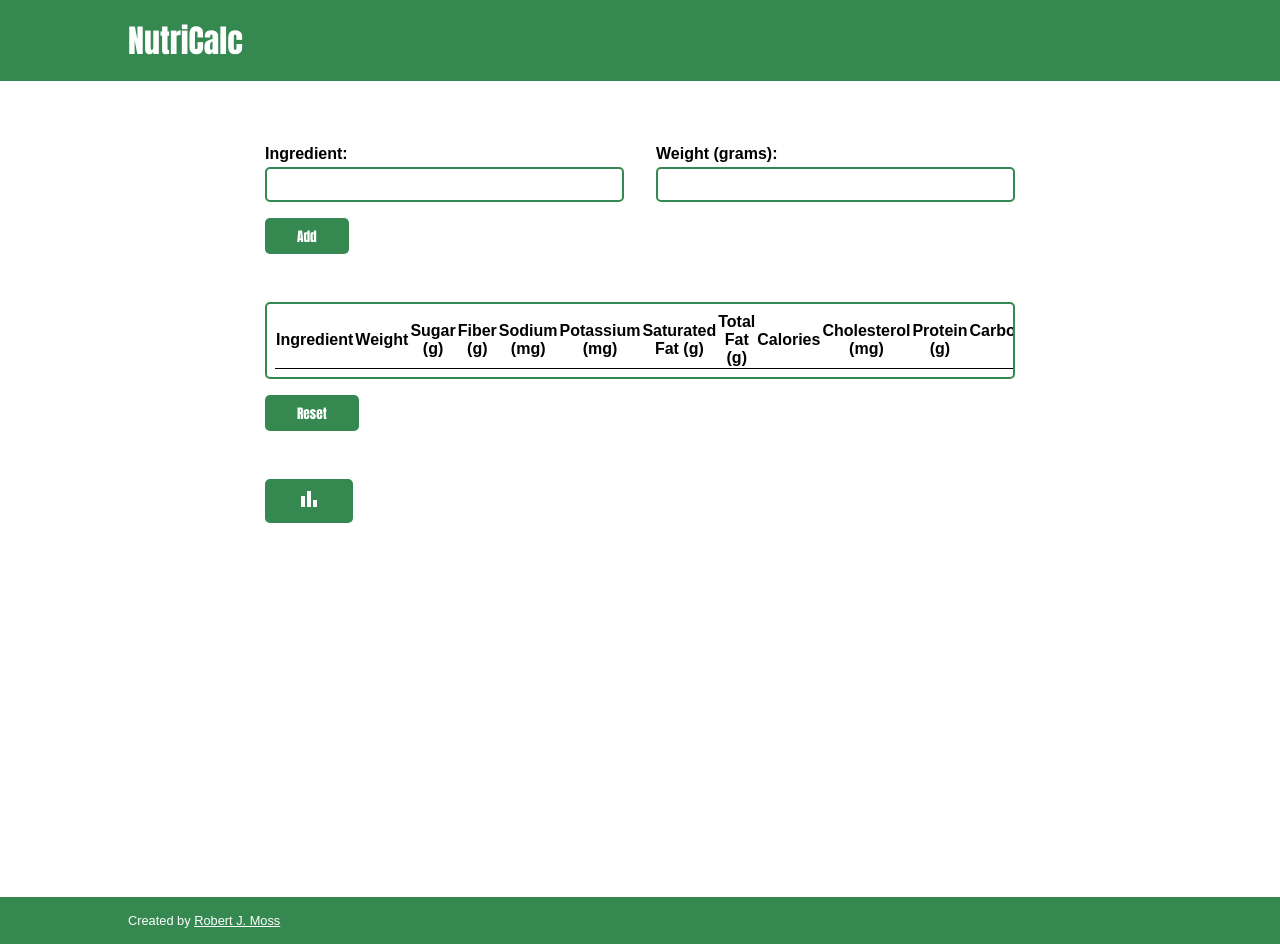
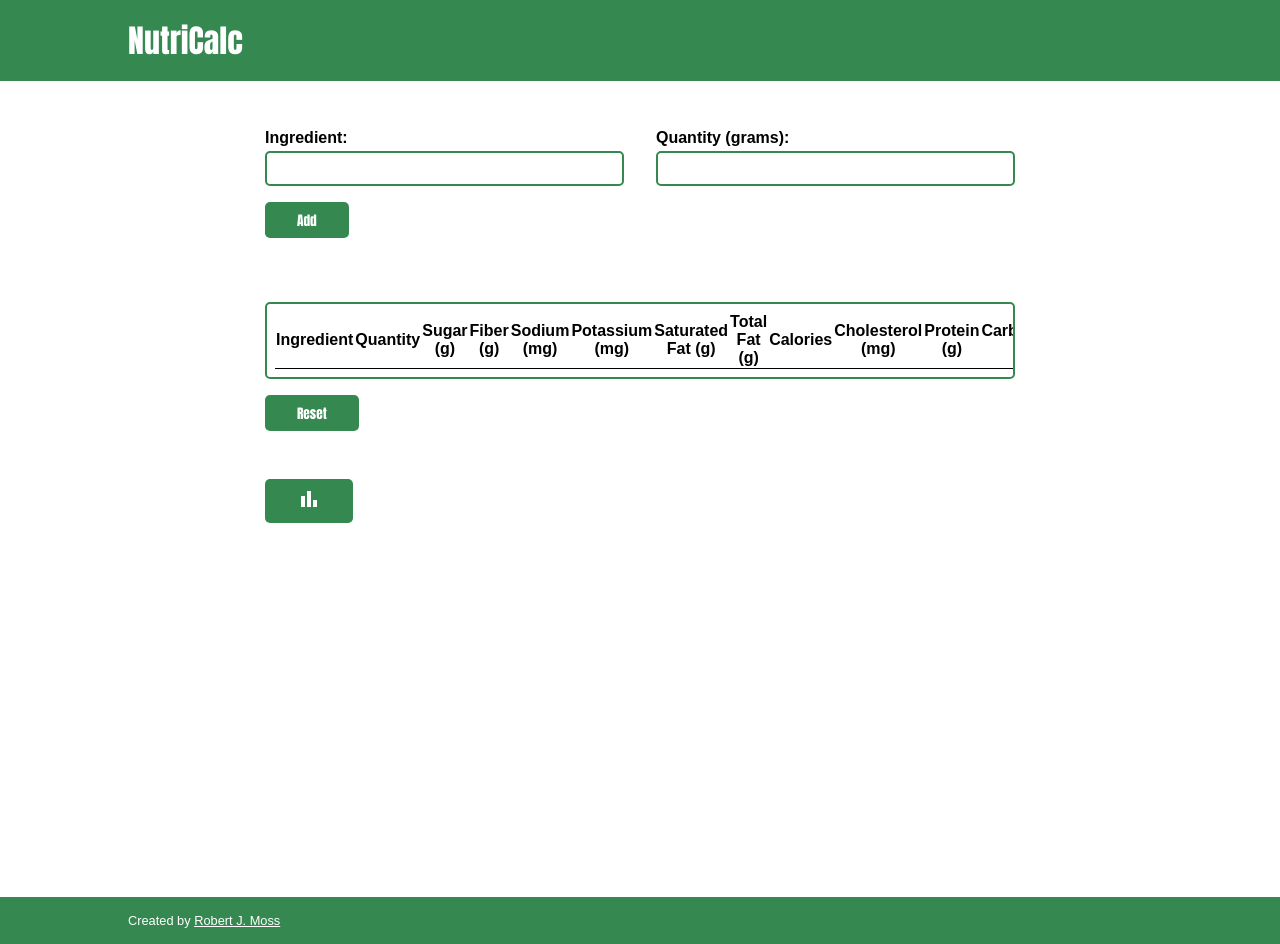
Before and after one commit to rmoss08/nutrition-calculator, a React (Create React App) app: page / in a window 1280 px wide. Built offline with nearby package versions, Linux system fonts and the light colour scheme.

Commit message:
refactor: edits variable, function, and argument names throughout app to imrpove readability

```diff
--- a/src/components/IngredientForm.js
+++ b/src/components/IngredientForm.js
@@ -1,5 +1,5 @@
 import axios from 'axios';
-import { useEffect, useMemo, useState } from 'react';
+import { useMemo, useState } from 'react';
 import { useDispatch, useSelector } from 'react-redux';
 import { mealActions } from '../store/meal-slice';
 import Error from './Error';
@@ -22,22 +22,22 @@ const TEST_CUCUMBER = {
 const INGREDIENT_LIMIT = 50;
 
 const ERROR_MESSAGES = {
-  ingredientLimitReached: 'You have reached the ingredient limit',
-  apiConnectionError: 'Sorry, something went wrong. Please try again later',
+  ingredientLimitMet: 'You have reached the ingredient limit',
+  apiConnectionDown: 'Sorry, something went wrong. Please try again later',
   invalidIngredient: 'Please enter a valid ingredient',
 };
 
-export const calculateWeightedValues = (ingredient, newQuantity = false) => {
+export const calculateWeightedNutrition = (ingredient, newQuantity = false) => {
   const quantity = newQuantity ? newQuantity : ingredient.userQuantity_g;
   const servingSizeFactor = quantity / ingredient.apiServingSize_g;
   let weightedNutrition = {};
   const apiNutrition = ingredient.apiNutrition;
 
-  for (const key in apiNutrition) {
-    if (key !== 'serving_size_g') {
-      const nutritionValue = apiNutrition[key];
+  for (const nutrient in apiNutrition) {
+    if (nutrient !== 'serving_size_g') {
+      const nutritionValue = apiNutrition[nutrient];
       const weightedValue = nutritionValue * servingSizeFactor;
-      weightedNutrition[key] = Number(weightedValue.toFixed(1));
+      weightedNutrition[nutrient] = Number(weightedValue.toFixed(1));
     }
   }
 
@@ -45,23 +45,22 @@ export const calculateWeightedValues = (ingredient, newQuantity = false) => {
 };
 
 const IngredientForm = () => {
+  const [isInvalidIngredient, setIsInvalidIngredient] = useState(false);
+  const [isIngredientLimitMet, setIsIngredientLimitMet] = useState(false);
+  const [isAPIConnectionDown, setIsAPIConnectionDown] = useState(false);
+
   const dispatch = useDispatch();
-  const numberOfIngredients = useSelector(
-    (state) => state.meal.ingredients
-  ).length;
+  const ingredients = useSelector((state) => state.meal.ingredients);
+  const numberOfIngredients = ingredients.length;
 
-  const [isInvalidIngredient, setIsInvalidIngredient] = useState(false);
-  const [isIngredientLimitReached, setIsIngredientLimitReached] =
-    useState(false);
-  const [isAPIConnectionError, setIsAPIConnectionError] = useState(false);
+  const convertToFloat = (objectToConvert) => {
+    let floatObject = {};
 
-  const convertToFloat = (object) => {
-    let formattedData = {};
-    for (const key in object) {
-      formattedData[key] = parseFloat(object[key]);
+    for (const key in objectToConvert) {
+      floatObject[key] = parseFloat(objectToConvert[key]);
     }
 
-    return formattedData;
+    return floatObject;
   };
 
   const fetchNutritionData = (ingredientName) => {
@@ -86,7 +85,7 @@ const IngredientForm = () => {
       })
       .catch((error) => {
         console.error(error);
-        setIsAPIConnectionError(true);
+        setIsAPIConnectionDown(true);
       });
   };
 
@@ -104,6 +103,7 @@ const IngredientForm = () => {
     // delete nutritionData.name;
 
     const floatNutrition = convertToFloat(TEST_CUCUMBER);
+
     const apiServingSize_g = floatNutrition['serving_size_g'];
     delete floatNutrition['serving_size_g'];
 
@@ -115,7 +115,7 @@ const IngredientForm = () => {
       apiNutrition: floatNutrition,
     };
 
-    const userNutrition = calculateWeightedValues(ingredient);
+    const userNutrition = calculateWeightedNutrition(ingredient);
     ingredient['userNutrition'] = userNutrition;
 
     return dispatch(mealActions.add(ingredient));
@@ -128,51 +128,50 @@ const IngredientForm = () => {
 
   useMemo(() => {
     if (numberOfIngredients >= INGREDIENT_LIMIT) {
-      setIsIngredientLimitReached(true);
+      setIsIngredientLimitMet(true);
     } else {
-      setIsIngredientLimitReached(false);
+      setIsIngredientLimitMet(false);
     }
   }, [numberOfIngredients]);
 
   return (
     <form onSubmit={submitHandler}>
-      <div className={styles['ingredient-form__grid']}>
-        <div className={styles['ingredient-form__field']}>
-          <label
-            htmlFor="ingredient-input"
-            className={styles['ingredient-form__field--label']}
-          >
+      <div className={styles['if__grid']}>
+        <div className={styles['if__field']}>
+          <label htmlFor="if-name-input" className={styles['if__field-label']}>
             Ingredient:
           </label>
           <input
-            id="ingredient-input"
-            className={styles['ingredient-form__field--input']}
+            id="if-name-input"
+            className={styles['if__field-input']}
             type="text"
           />
           {isInvalidIngredient && (
             <Error message={ERROR_MESSAGES.invalidIngredient} />
           )}
         </div>
-        <div className={styles['ingredient-form__field']}>
+        <div className={styles['if__field']}>
           <label
-            htmlFor="weight-input"
-            className={styles['ingredient-form__field--label']}
+            htmlFor="if-quantity-input"
+            className={styles['if__field-label']}
           >
-            Weight (grams):
+            Quantity (grams):
           </label>
           <input
-            id="weight-input"
-            className={styles['ingredient-form__field--input']}
+            id="if-quantity-input"
+            className={styles['if__field-input']}
             type="number"
             min="1"
           />
         </div>
       </div>
-      <button disabled={isIngredientLimitReached}>Add</button>
-      {isAPIConnectionError && (
+      <button className={styles['if__add-button']} disabled={isIngredientLimitMet}>
+        Add
+      </button>
+      {isAPIConnectionDown && (
         <Error message={ERROR_MESSAGES.apiConnectionError} />
       )}
-      {isIngredientLimitReached && (
+      {isIngredientLimitMet && (
         <Error message={ERROR_MESSAGES.ingredientLimitReached} />
       )}
     </form>
--- a/src/components/IngredientForm.module.css
+++ b/src/components/IngredientForm.module.css
@@ -1,22 +1,17 @@
-.ingredient-form__grid {
+.if__grid {
   display: grid;
   grid-template-columns: 1fr;
   grid-template-rows: 1fr 1fr;
-  /* row-gap: 0.25rem; */
+  row-gap: 1rem;
 }
 
-.ingredient-form__field {
-  margin: 1rem 0;
-}
-
-.ingredient-form__field--label {
+.if__field-label {
   display: block;
   font-weight: 600;
-  /* color: var(--dark-green); */
   margin: 0 0 0.25rem 0;
 }
 
-.ingredient-form__field--input {
+.if__field-input {
   box-sizing: border-box;
   border-radius: var(--border-radius-5);
   border: var(--dark-green-border);
@@ -24,15 +19,19 @@
   padding: 0.5rem;
 }
 
-.ingredient-form__field--input:focus {
+.if__field-input:focus {
   outline: none;
 }
 
+.if__add-button {
+  margin: 1rem 0;
+}
+
 @media (min-width: 400px) {
-  .ingredient-form__field {
+  .if__field {
     display: inline;
   }
-  .ingredient-form__grid {
+  .if__grid {
     grid-template-columns: 1fr 1fr;
     grid-template-rows: 1fr;
     column-gap: 2rem;
--- a/src/components/StackedBarChart.module.css
+++ b/src/components/StackedBarChart.module.css
@@ -1,4 +1,4 @@
-.barchart {
+.stacked-bar-chart {
     background-color: white;
     border: var(--dark-green-border);
     border-radius: var(--border-radius-5);
--- a/src/components/Table/QuantityInput.js
+++ b/src/components/Table/QuantityInput.js
@@ -1,6 +1,6 @@
 import { useDispatch, useSelector } from 'react-redux';
 import { mealActions } from '../../store/meal-slice';
-import { calculateWeightedValues } from '../IngredientForm';
+import { calculateWeightedNutrition } from '../IngredientForm';
 import styles from './QuantityInput.module.css';
 
 const QuantityInput = (props) => {
@@ -11,7 +11,7 @@ const QuantityInput = (props) => {
     event.preventDefault();
 
     const newQuantity = document.getElementById(`table-quantity-input-${ingredient.id}`).value;
-    const newWeightedNutrition = calculateWeightedValues(ingredient, newQuantity);
+    const newWeightedNutrition = calculateWeightedNutrition(ingredient, newQuantity);
 
     return dispatch(
       mealActions.updateIngredientQuantity({
--- a/src/components/Table/Row.js
+++ b/src/components/Table/Row.js
@@ -3,24 +3,23 @@ import RemoveIngredientButton from './RemoveIngredientButton';
 import styles from './Row.module.css';
 
 const Row = (props) => {
+  const rowData = props.rowData;
+
   const createTdElements = (tdData) => {
     let elements = [
       <td key={`name-${tdData.id}`} className={styles['row__name']}>
         {tdData.name}
       </td>,
-      // <td key={`weight-${tdData.id}`} className="text-align-right">
-      //   {tdData.userQuantity_g}
-      // </td>,
       <td key={`action-${tdData.id}`}>
         <QuantityInput ingredient={tdData} placeholder={tdData.userQuantity_g} />
       </td>,
     ];
 
     const userNutrition = tdData.userNutrition;
-    for (const key in userNutrition) {
+    for (const nutrient in userNutrition) {
       elements.push(
-        <td key={`${key}-${tdData.id}`} className="text-align-right">
-          {userNutrition[key]}
+        <td key={`${nutrient}-${tdData.id}`} className="text-align-right">
+          {userNutrition[nutrient]}
         </td>
       );
     }
@@ -34,10 +33,9 @@ const Row = (props) => {
     return elements;
   };
 
-  // let tdElements = []
-  const tdElements = createTdElements(props.tdData);
+  const tdElements = createTdElements(rowData);
 
-  return <tr key={props.tdData.id}>{tdElements}</tr>;
+  return <tr key={rowData.id}>{tdElements}</tr>;
 };
 
 export default Row;
--- a/src/components/Table/Table.js
+++ b/src/components/Table/Table.js
@@ -4,9 +4,9 @@ import Row from './Row';
 import styles from './Table.module.css';
 import { useMemo } from 'react';
 
-const TABLE_HEADER = [
+const TABLE_COLUMN_NAMES = [
   'Ingredient',
-  'Weight',
+  'Quantity',
   'Sugar\n(g)',
   'Fiber\n(g)',
   'Sodium\n(mg)',
@@ -19,46 +19,23 @@ const TABLE_HEADER = [
   'Carbohydrates\n(g)',
 ];
 
-const Table = (props) => {
-  const tableData = useSelector((state) => state.meal.ingredients);
+const Table = () => {
+  const ingredients = useSelector((state) => state.meal.ingredients);
 
-  const thElements = TABLE_HEADER.map((description) => (
-    <th key={description} className={styles['table-header__column-name']}>{description}</th>
+  const thElements = TABLE_COLUMN_NAMES.map((description) => (
+    <th key={description} className={styles['table__th']}>{description}</th>
   ));
-
-  // React forgets tbodyElements whenever App re-renders
-  // let tbodyElements = [];
-  // useMemo(() => {
-  //   console.log('useMemo');
-  //   if (tableData.length > 0) {
-  //     tbodyElements = tableData.map((rowData) => (
-  //       <Row key={rowData.id} tdData={rowData} />
-  //     ));
-  //     tbodyElements.push(<Total key='total' tableData={tableData} />);
-  //   }
-  // }, [tableData]);
 
   let tbodyElements = [];
   tbodyElements = useMemo(() => {
-    if (tableData.length > 0) {
-      let elements = tableData.map((rowData) => (
-        <Row key={rowData.id} tdData={rowData} />
+    if (ingredients.length > 0) {
+      let elements = ingredients.map((ingredient) => (
+        <Row key={ingredient.id} rowData={ingredient} />
       ));
-      elements.push(<Total key="total" tableData={tableData} />);
+      elements.push(<Total key="total" totalData={ingredients} />);
       return elements;
     }
-  }, [tableData]);
-
-  // Creates an infinite loop for some reason
-  // const [tbodyElements, setTbodyElements] = useState([]);
-
-  // if (tableData.length > 0) {
-  //   setTbodyElements((prevState) => {
-  //     const newState = tableData.map((rowData) => <Row tdData={rowData} />);
-  //     newState.push(<Total tableData={tableData} />);
-  //     return newState;
-  //   });
-  // }
+  }, [ingredients]);
 
   return (
     <div>
--- a/src/components/Table/Table.module.css
+++ b/src/components/Table/Table.module.css
@@ -1,17 +1,15 @@
 .table {
   display: block;
   overflow-x: scroll;
-  border: var(--dark-green-border);
-  /* background-color: white; */
   border-collapse: collapse;
   border-radius: var(--border-radius-5);
-  /* font-size: 0.75rem; */
+  border: var(--dark-green-border);
   padding: 0.5rem;
-  margin-bottom: 1rem;
+  margin: 1rem 0;
 }
 
-.table__header {
+.table__th {
+  border-bottom: var(--table-border);
   font-family: Arial, Helvetica, sans-serif;
   font-weight: 600;
-  border-bottom: var(--table-border);
 }
--- a/src/components/Table/Total.js
+++ b/src/components/Table/Total.js
@@ -4,37 +4,39 @@ import { mealActions } from '../../store/meal-slice';
 import styles from './Total.module.css';
 
 const Total = (props) => {
-  const tableData = props.tableData;
   const dispatch = useDispatch();
 
-  const calculateTotals = (init, data) => {
-    let totals = init;
+  const totalData = props.totalData;
 
-    for (const i in data) {
-      const dataSet = data[i];
+  const calculateTotals = (initialTotal, dataToAdd) => {
+    let totals = initialTotal;
 
-      for (const key in dataSet.userNutrition) {
-        const prevTotal = totals[key];
-        const newNutrient = dataSet.userNutrition[key];
-        totals[key] = Number((prevTotal + newNutrient).toFixed(1));
+    console.log(totals);
+    for (const i in dataToAdd) {
+      const ingredient = dataToAdd[i];
+
+      for (const nutrient in ingredient.userNutrition) {
+        const prevNutrientTotal = totals[nutrient];
+        const newIngredient = ingredient.userNutrition[nutrient];
+        totals[nutrient] = Number((prevNutrientTotal + newIngredient).toFixed(1));
       }
     }
 
     return totals;
   };
 
-  const createTdElements = (init, data) => {
-    let elements = init;
+  const createTdElements = (initialTdElements, tdData) => {
+    let tdElements = initialTdElements;
 
-    for (const i in data) {
-      elements.push(
+    for (const i in tdData) {
+      tdElements.push(
         <td key={i} className="text-align-right">
-          {data[i]}
+          {tdData[i]}
         </td>
       );
     }
 
-    return elements;
+    return tdElements;
   };
 
   let tableTotals = {
@@ -49,17 +51,18 @@ const Total = (props) => {
     protein_g: 0,
     carbohydrates_total_g: 0,
   };
-  tableTotals = calculateTotals(tableTotals, tableData);
+  tableTotals = calculateTotals(tableTotals, totalData);
 
-  let tdElements = [<td key="total">Total</td>, <td key="weight"></td>];
+  let tdElements = [<td key="total">Total</td>, <td key="quantity"></td>];
   tdElements = createTdElements(tdElements, tableTotals);
 
   useEffect(() => {
+    console.log(tableTotals);
     dispatch(mealActions.updateTotals(tableTotals));
   }, [tableTotals]);
 
   return (
-    <tr key="totals" className={styles['total-row']}>
+    <tr key="totals" className={styles['total__tr']}>
       {tdElements}
     </tr>
   );
--- a/src/components/Table/Total.module.css
+++ b/src/components/Table/Total.module.css
@@ -1,4 +1,4 @@
-.total-row {
+.total__tr {
     font-weight: 600;
     border-top: var(--table-border);
 }
--- a/src/index.css
+++ b/src/index.css
@@ -8,7 +8,6 @@
 body {
   box-sizing: border-box;
   overflow-x: hidden;
-  /* background-color: #43d374; */
   font-family: Arial, Helvetica, sans-serif;
   width: 100vw;
   margin: 0;
@@ -27,6 +26,10 @@ h5,
 h6,
 button {
   font-family: Impact, Haettenschweiler, 'Arial Narrow Bold', sans-serif;
+}
+
+h1,
+button {
   color: white;
 }
 
@@ -65,17 +68,6 @@ button:focus {
   outline: none;
 }
 
-/* table {
-  display: block;
-  overflow-x: scroll;
-  background-color: white;
-  border-collapse: collapse;
-  border-radius: var(--border-radius-5);
-  font-size: 0.75rem;
-  padding: 0.5rem;
-  margin-bottom: 1rem;
-} */
-
 td {
   min-width: 4rem;
   padding-right: 1rem;
@@ -91,10 +83,6 @@ td {
 .page-sub-section {
   margin: 3rem 0;
 }
-
-/* .last.page-sub-section {
-  margin: 3rem 0 25vw 0;
-} */
 
 .text-align-right {
   text-align: right;
@@ -122,7 +110,7 @@ td {
 }
 
 .table-button:hover {
-  background-color: #2a7041;;
+  background-color: #2a7041;
   border: none;
 }
 
--- a/src/pages/Home.js
+++ b/src/pages/Home.js
@@ -3,32 +3,31 @@ import { useDispatch } from 'react-redux';
 import StackedBarChart from '../components/StackedBarChart';
 import IngredientForm from '../components/IngredientForm';
 import Table from '../components/Table/Table';
+import { Fragment } from 'react';
 import { mealActions } from '../store/meal-slice';
-import { Fragment } from 'react';
 import Layout from '../components/Layout';
-import LoadingSpinner from '../components/LoadingSpinner';
 
 const Home = () => {
   const dispatch = useDispatch();
-  const [showBarChart, setShowBarChart] = useState(false);
+  const [showStackedBarChart, setShowStackedBarChart] = useState(false);
 
-  const resetTableClickHandler = (event) => {
+  const resetMealClickHandler = (event) => {
     event.preventDefault();
 
-    setShowBarChart(false);
+    setShowStackedBarChart(false);
     dispatch(mealActions.reset());
   };
 
   const showChartClickHandler = (event) => {
     event.preventDefault();
 
-    return setShowBarChart(true);
+    return setShowStackedBarChart(true);
   };
 
-  const hideChartClickHandler = (event) => {
+  const hideStackedBarChartClickHandler = (event) => {
     event.preventDefault();
 
-    return setShowBarChart(false);
+    return setShowStackedBarChart(false);
   };
 
   return (
@@ -39,19 +38,21 @@ const Home = () => {
             <IngredientForm />
           </div>
           <div className="page-sub-section">
-            <Table slice="meal" />
-            <button onClick={resetTableClickHandler}>Reset</button>
+            <Table />
+            <button onClick={resetMealClickHandler}>Reset</button>
           </div>
-          <div className="last page-sub-section">
-            {!showBarChart && (
+          <div className="page-sub-section">
+            {!showStackedBarChart && (
               <button onClick={showChartClickHandler}>
                 <span className="material-symbols-outlined">bar_chart</span>
               </button>
             )}
-            {showBarChart && (
+            {showStackedBarChart && (
               <div>
                 <StackedBarChart />
-                <button onClick={hideChartClickHandler}>Hide Chart</button>
+                <button onClick={hideStackedBarChartClickHandler}>
+                  Hide Chart
+                </button>
               </div>
             )}
           </div>
```
Also changed, not shown: src/components/StackedBarChart.js (+34 -28 lines).
